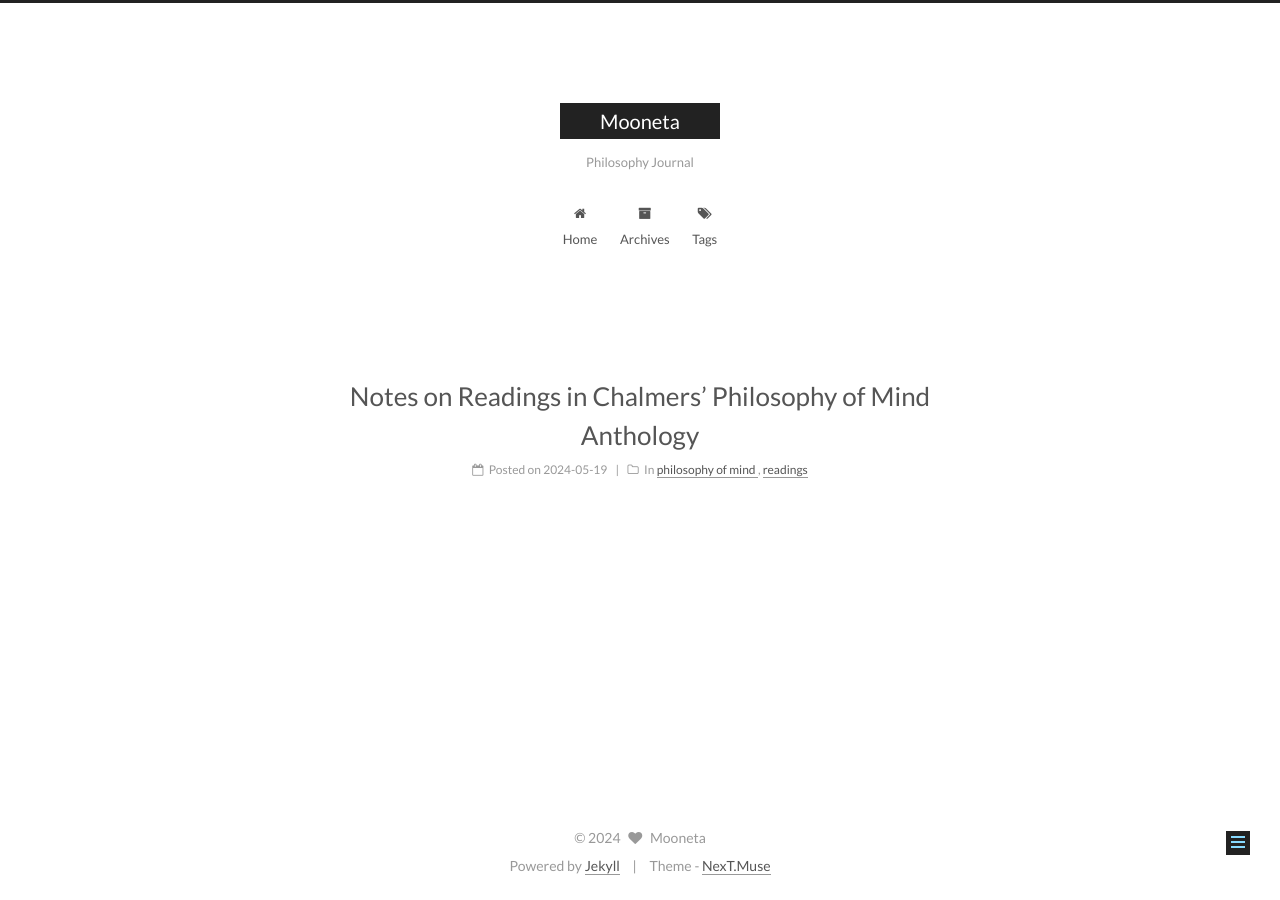
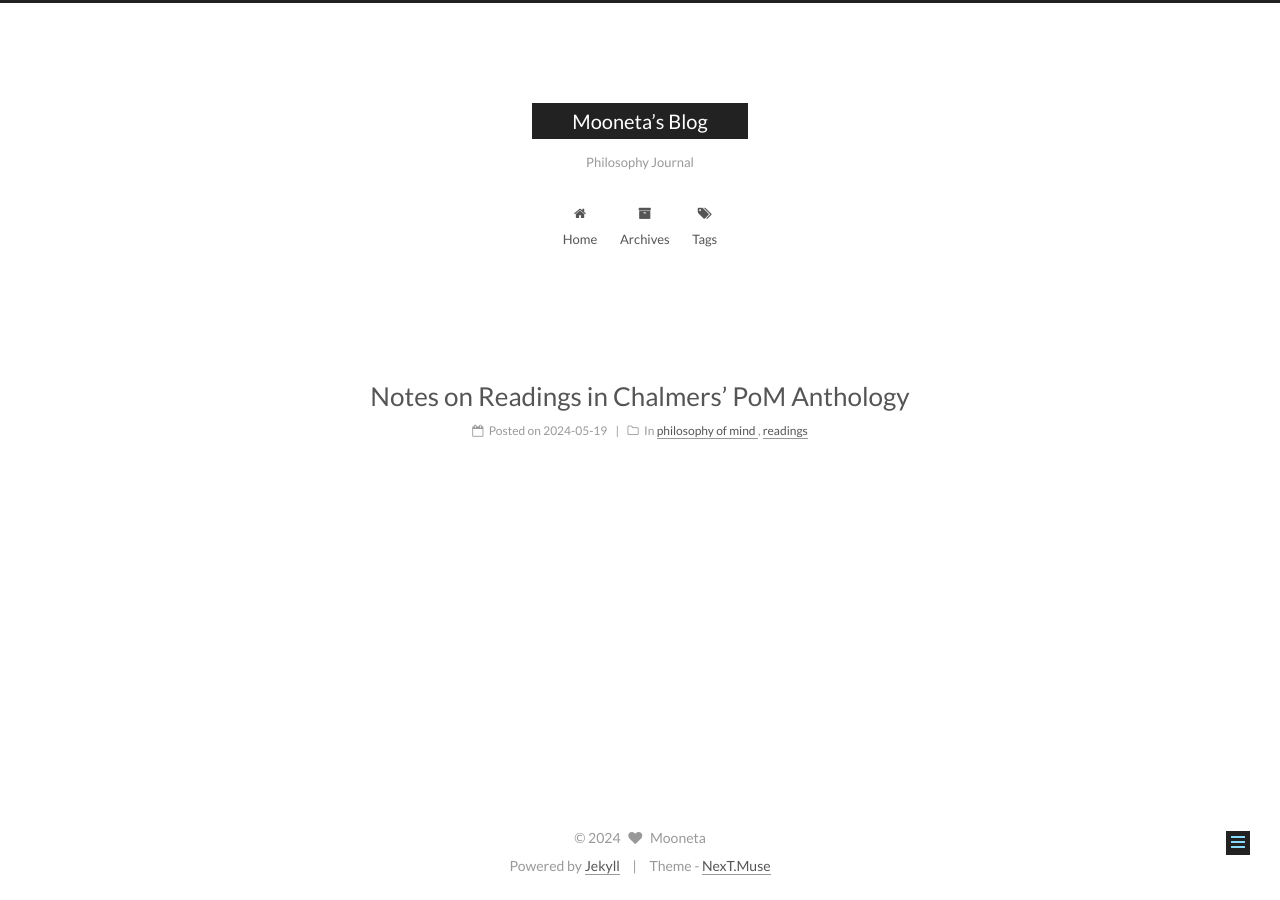
Before and after one commit to mooneta/mooneta.github.io, a Jekyll site: the page built from _posts/2013-12-24-categories.md, in a window 1280 px wide. Built offline with Jekyll 4.4.1, drawn with Linux system fonts in a browser that asks for light colours.

Commit message:
Update blog

```diff
--- a/_config.yml
+++ b/_config.yml
@@ -4,7 +4,7 @@
 # ---------------------------------------------------------------
 
 # Site
-title: Mooneta
+title: Mooneta’s Blog
 subtitle: Philosophy Journal
 description:
 author: Mooneta
--- a/_posts/2013-12-24-categories.md
+++ b/_posts/2013-12-24-categories.md
@@ -1,5 +1,5 @@
 ---
-title: Notes on Readings in Chalmers’ Philosophy of Mind Anthology
+title: Notes on Readings in Chalmers’ PoM Anthology
 date: 2024-5-19 13:44:00
 categories:
 - philosophy of mind
```
